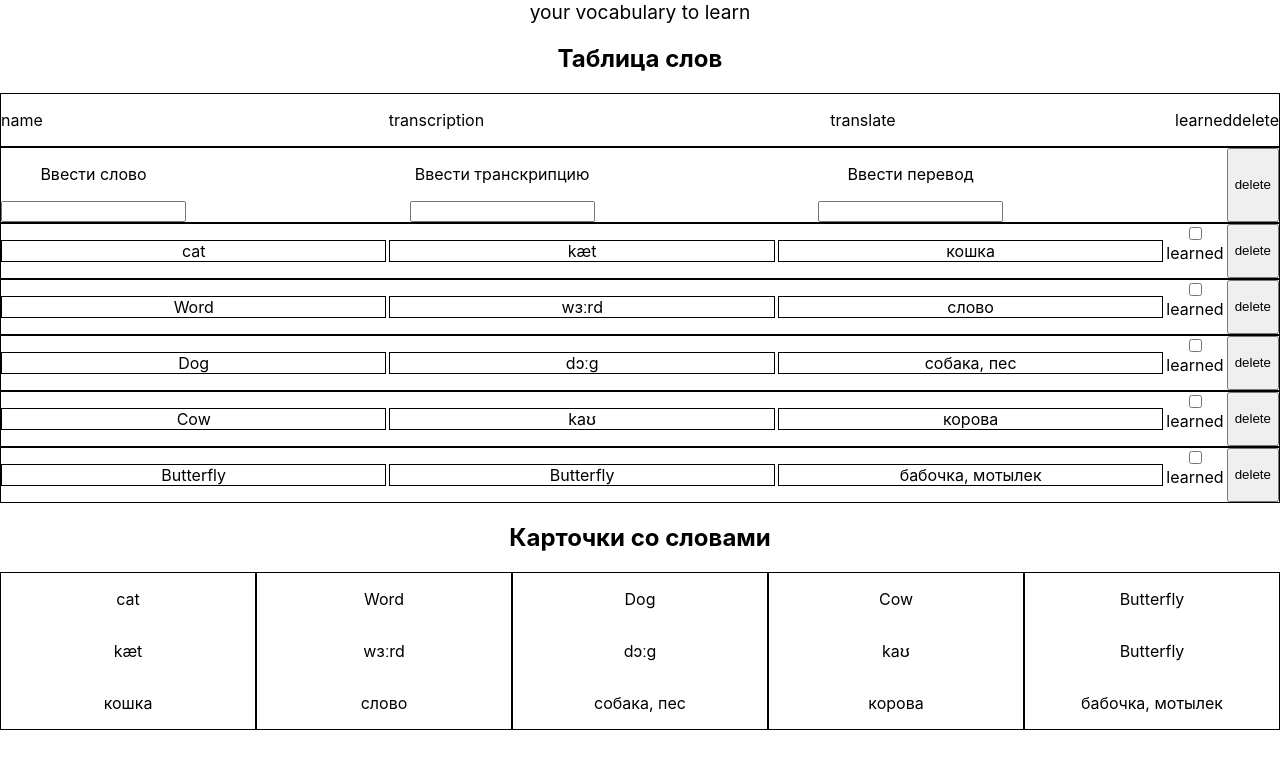
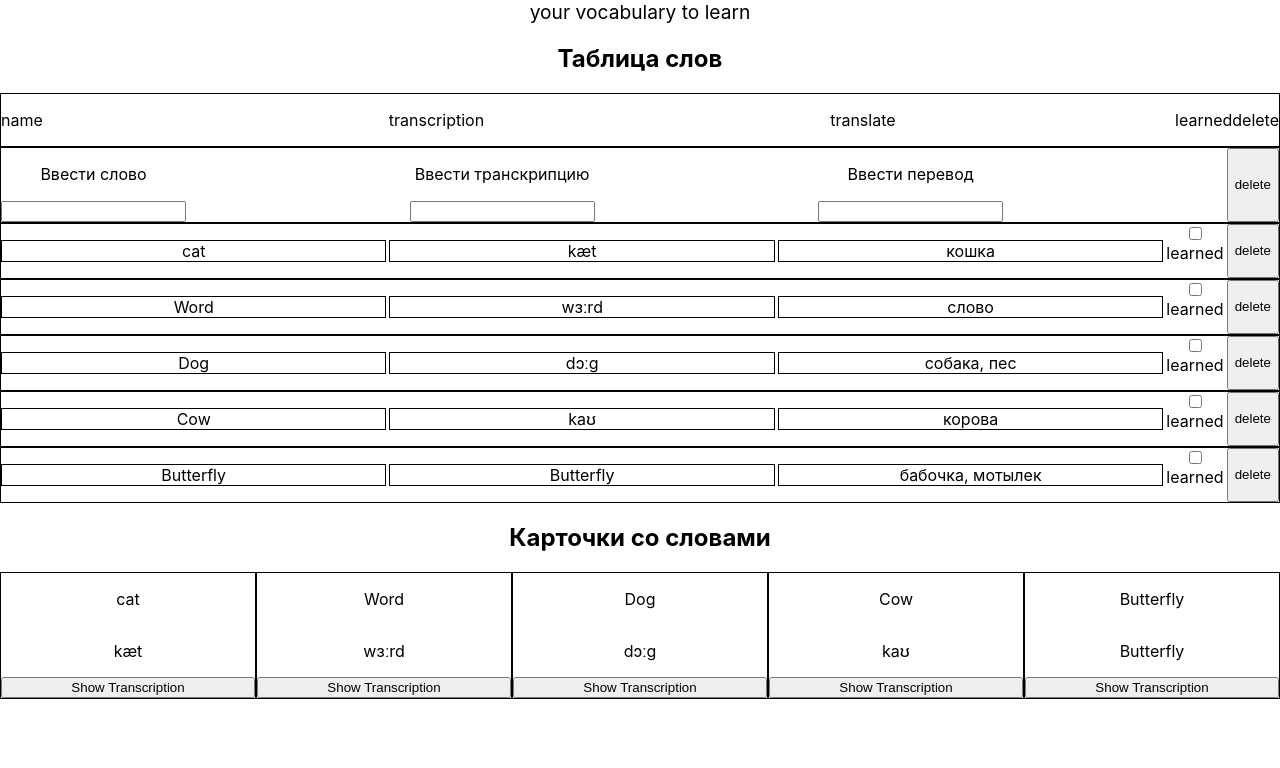
Before and after one commit to TaisNch/vocabulary_cards, a React (Create React App) app in the folder vocabulary-cards/: page /cards in a window 1280 px wide. Shown: the top 768 px of the page. Built offline with nearby package versions, Linux system fonts and the light colour scheme.

Commit message:
commit1507

```diff
--- a/vocabulary-cards/src/components/Card/Card.css
+++ b/vocabulary-cards/src/components/Card/Card.css
@@ -11,3 +11,11 @@
      text-align: center;
 
 }
+
+.card__button {
+    text-align: center;
+}
+
+.hide {
+    display: none;
+}
--- a/vocabulary-cards/src/components/Card/Card.jsx
+++ b/vocabulary-cards/src/components/Card/Card.jsx
@@ -1,11 +1,20 @@
 import './Card.css'
+import { useState } from 'react';
 
-function Card(props) {
+function Card(allLines) {
+  const [active, setActive] = useState(false);
+
+  const handleActive = () => {
+       const element = document.querySelector(".trslt ");
+       element.classList.toggle("hide");
+  }
+const  {word, transcription, translate}= allLines;
 return (
 <div className='card'>
-       <p className='card__line'>{props.word}</p>
-       <p className='card__line'>{props.transcription}</p>
-       <p className='card__line'>{props.translate}</p>
+       <p className='card__line'>{word}</p>
+       <p className='card__line'>{transcription}</p>
+       <p className='card__line trslt hide'>{translate}</p>
+       <button className='card__button' onClick={handleActive}> Show Transcription</button>
 </div>
 );
 }
```
